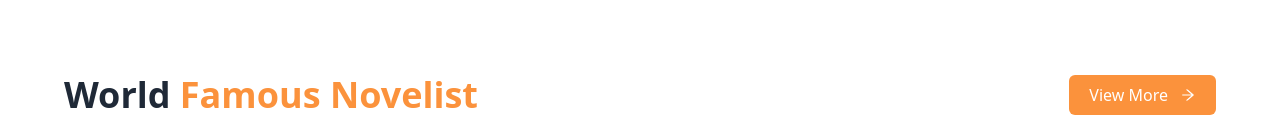
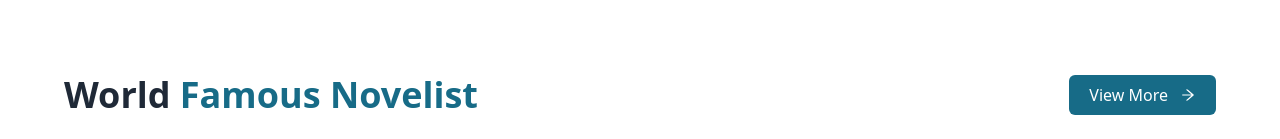
Before and after one commit to saarif23/library-management-system, a React (Vite) app: page / in a window 1280 px wide. Shown: the part 813-952 px from the top of the page. Built offline with nearby package versions, Linux system fonts and the light colour scheme; no server answers.

Commit message:
update novelist author title color and button

```diff
--- a/src/Components/HomeComponents/NovelistAuthor.jsx
+++ b/src/Components/HomeComponents/NovelistAuthor.jsx
@@ -6,8 +6,8 @@ const NovelistAuthor = () => {
         <div className=" py-10">
             <div className=' max-w-6xl mx-auto max-lg:px-5'>
                 <div className="flex max-md:flex-col flex-row justify-between max-md:gap-5 ">
-                    <h3 className="text-4xl font-bold text-centerfont-bold max-md:text-center">World <span className=' text-orange-400 '> Famous Novelist</span></h3>
-                    <span className='flex cursor-pointer justify-center items-center gap-3 bg-orange-400 px-5 py-2 rounded-md text-white '>View More <AiOutlineArrowRight></AiOutlineArrowRight> </span>
+                    <h3 className="text-4xl font-bold text-centerfont-bold max-md:text-center">World <span className=' text-[#176B87] '> Famous Novelist</span></h3>
+                    <span className='flex cursor-pointer justify-center items-center gap-3 bg-[#176B87] px-5 py-2 rounded-md text-white '>View More <AiOutlineArrowRight></AiOutlineArrowRight> </span>
                 </div>
 
                 <div className='grid font-Playfair grid-cols-1 md:grid-cols-3 lg:grid-cols-4 gap-5 py-10'>
```
